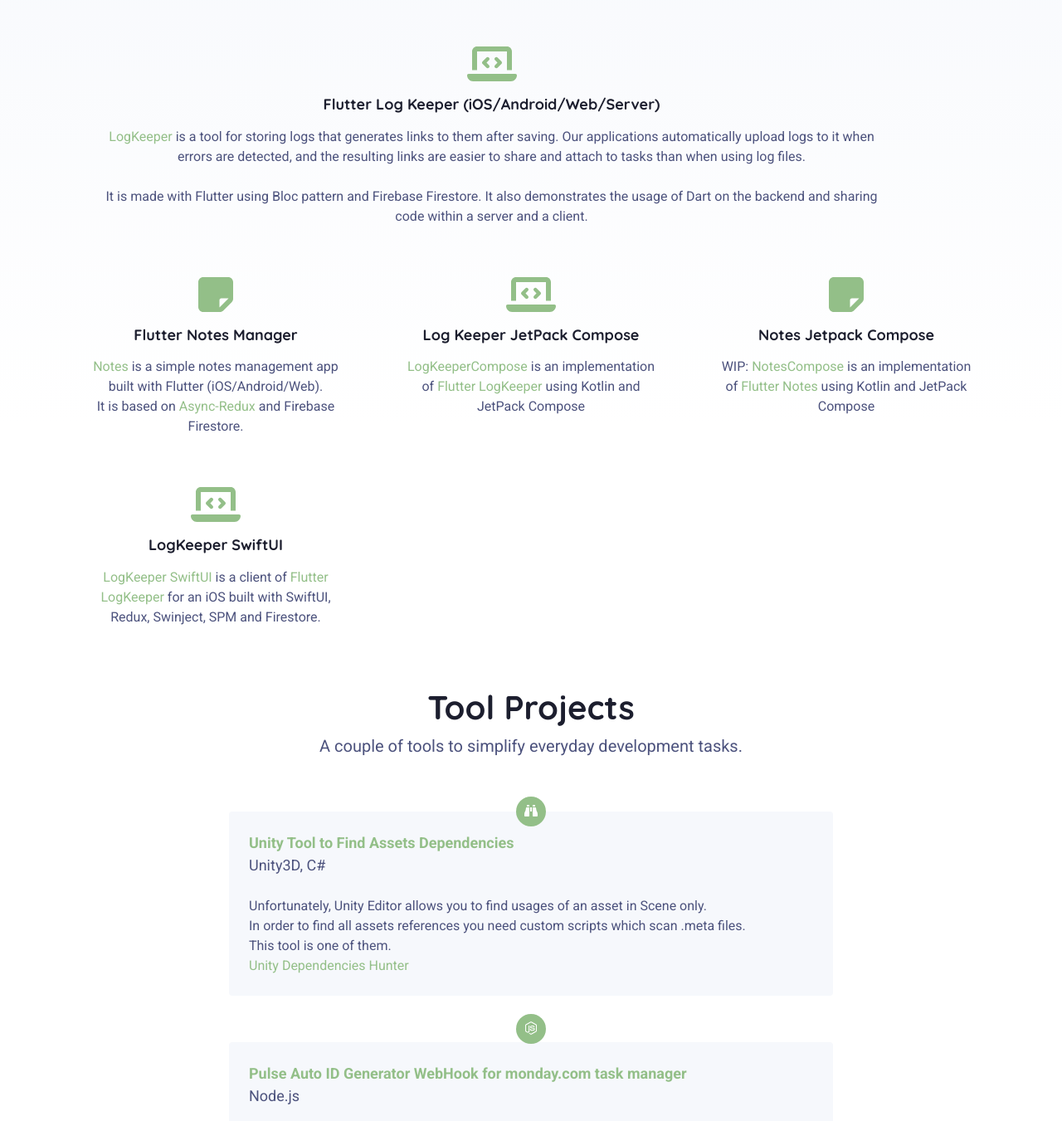
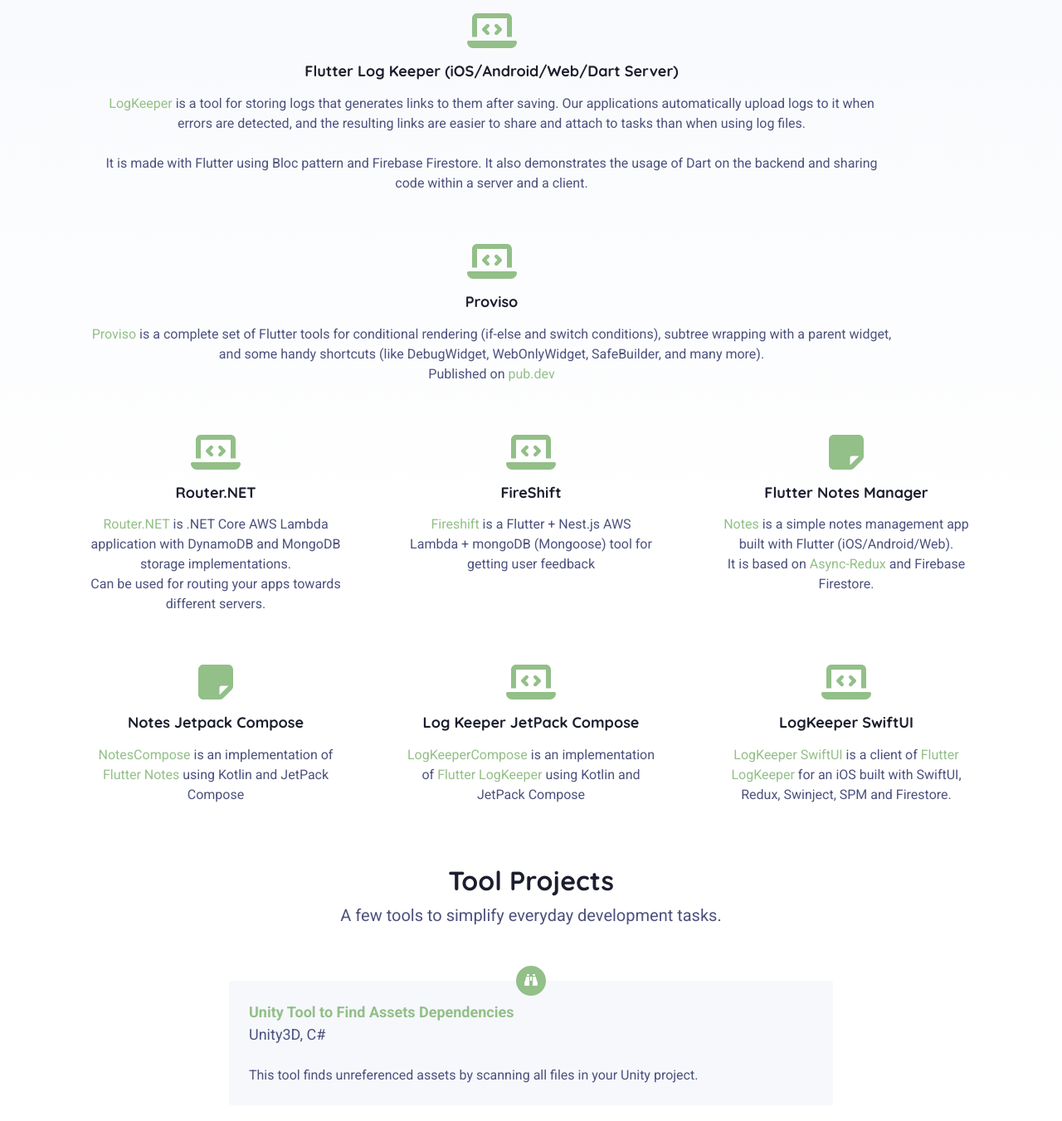
Before and after one commit to AlexeyPerov/AlexeyPerov.github.io, a plain HTML site: page index.html in a window 1280 px wide. Shown: the part 396-1747 px from the top of the page at 83% size. Drawn offline with Linux system fonts and the light colour scheme.

Commit message:
Projects data updated

```diff
--- a/assets/css/theme.css
+++ b/assets/css/theme.css
@@ -1716,7 +1716,7 @@ a.theme-link:hover {
 }
 
 .section-heading {
-    font-size: 2.5rem
+    font-size: 2rem
 }
 
 .section-intro {
--- a/index.html
+++ b/index.html
@@ -29,21 +29,60 @@
 
     <section id="samples-section" class="samples-section theme-bg-light-gradient">
 	    <div class="container py-5">
-		    <h2 class="section-heading text-center mb-3">Sample Projects</h2>
-		    <div class="section-intro single-col-max mx-auto text-center mb-5">Here you can find sample apps and tools related to iOS, Android, and Unity. Within samples, there are currently two types of projects: a Log Keeper and a Notes Manager built upon different technologies and patterns </div>
+		    <h2 class="section-heading text-center mb-3">Here is the summary of my Github account</h2>
+		    <div class="section-intro single-col-max mx-auto text-center mb-5">Apps here are mostly related to .NET, Unity, Node.js, and Flutter. Feel free to use them, report issues, and contribute. All projects are of MIT or BSD-3-Clause licenses.</div>
 		    <div class="row text-center">
 
 			    <div class="item col-18 col-md-16 col-lg-11">
 				    <div class="item-inner p-3 p-lg-4">
 					    <div class="item-header mb-3">
 						    <div class="item-icon"><a href="https://github.com/AlexeyPerov/Flutter-Log-Keeper-Tool"><i class="fas fa-laptop-code" aria-hidden="true"></i></a></div>
-						    <h3 class="item-heading">Flutter Log Keeper (iOS/Android/Web/Server)</h3>
+						    <h3 class="item-heading">Flutter Log Keeper (iOS/Android/Web/Dart Server)</h3>
 					    </div>
 					    <div class="item-desc">
 							<a href="https://github.com/AlexeyPerov/Flutter-Log-Keeper-Tool">LogKeeper</a> is a tool for storing logs that generates links to them after saving.
 							Our applications automatically upload logs to it when errors are detected, and the resulting links are easier to share and attach to tasks than when using log files.
 							</br></br>It is made with Flutter using Bloc pattern and Firebase Firestore.
 							It also demonstrates the usage of Dart on the backend and sharing code within a server and a client.
+					    </div>
+				    </div>
+			    </div>
+
+				<div class="item col-18 col-md-16 col-lg-11">
+					<div class="item-inner p-3 p-lg-4">
+						<div class="item-header mb-3">
+							<div class="item-icon"><a href="https://github.com/AlexeyPerov/proviso"><i class="fas fa-laptop-code" aria-hidden="true"></i></a></div>
+							<h3 class="item-heading">Proviso</h3>
+						</div>
+						<div class="item-desc">
+							<a href="https://github.com/AlexeyPerov/proviso">Proviso</a> is a complete set of Flutter tools for conditional rendering (if-else and switch conditions),
+							subtree wrapping with a parent widget, and some handy shortcuts (like DebugWidget, WebOnlyWidget, SafeBuilder, and many more).</br>
+							Published on <a href="https://pub.dev/packages/proviso">pub.dev</a>
+						</div>
+					</div>
+				</div>
+
+				<div class="item col-12 col-md-6 col-lg-4">
+					<div class="item-inner p-3 p-lg-4">
+						<div class="item-header mb-3">
+							<div class="item-icon"><a href="https://github.com/AlexeyPerov/Router.NET"><i class="fas fa-laptop-code" aria-hidden="true"></i></a></div>
+							<h3 class="item-heading">Router.NET</h3>
+						</div>
+						<div class="item-desc">
+							<a href="https://github.com/AlexeyPerov/Router.NET">Router.NET</a> is .NET Core AWS Lambda application with DynamoDB and MongoDB storage implementations.</br>
+							Can be used for routing your apps towards different servers.
+						</div>
+					</div>
+				</div>
+
+				<div class="item col-12 col-md-6 col-lg-4">
+					<div class="item-inner p-3 p-lg-4">
+						<div class="item-header mb-3">
+							<div class="item-icon"><a href="https://github.com/AlexeyPerov/FireShift"><i class="fas fa-laptop-code" aria-hidden="true"></i></a></div>
+							<h3 class="item-heading">FireShift</h3>
+						</div>
+						<div class="item-desc">
+							<a href="https://github.com/AlexeyPerov/FireShift">Fireshift</a> is a Flutter + Nest.js AWS Lambda + mongoDB (Mongoose) tool for getting user feedback
 						</div>
 					</div>
 				</div>
@@ -63,23 +102,24 @@
 			    <div class="item col-12 col-md-6 col-lg-4">
 				    <div class="item-inner p-3 p-lg-4">
 					    <div class="item-header mb-3">
+						    <div class="item-icon"><a href="https://github.com/AlexeyPerov/NotesCompose"><i class="fa fa-sticky-note" aria-hidden="true"></i></a></div>
+						    <h3 class="item-heading">Notes Jetpack Compose</h3>
+					    </div>
+					    <div class="item-desc">
+							<a href="https://github.com/AlexeyPerov/NotesCompose">NotesCompose</a> is an implementation of <a href="https://github.com/AlexeyPerov/Flutter-Notes">Flutter Notes</a>
+							using Kotlin and JetPack Compose
+					    </div>
+				    </div>
+			    </div>
+
+				<div class="item col-12 col-md-6 col-lg-4">
+					<div class="item-inner p-3 p-lg-4">
+						<div class="item-header mb-3">
 							<div class="item-icon"><a href="https://github.com/AlexeyPerov/LogKeeper-JetPackCompose"><i class="fas fa-laptop-code" aria-hidden="true"></i></a></div>
 							<h3 class="item-heading">Log Keeper JetPack Compose</h3>
 						</div>
 						<div class="item-desc">
 							<a href="https://github.com/AlexeyPerov/LogKeeper-JetPackCompose">LogKeeperCompose</a> is an implementation of <a href="https://github.com/AlexeyPerov/Flutter-Log-Keeper-Tool">Flutter LogKeeper</a>
-							using Kotlin and JetPack Compose
-					    </div>
-				    </div>
-			    </div>
-			    <div class="item col-12 col-md-6 col-lg-4">
-				    <div class="item-inner p-3 p-lg-4">
-					    <div class="item-header mb-3">
-						    <div class="item-icon"><a href="https://github.com/AlexeyPerov/NotesCompose"><i class="fa fa-sticky-note" aria-hidden="true"></i></a></div>
-						    <h3 class="item-heading">Notes Jetpack Compose</h3>
-					    </div>
-					    <div class="item-desc">
-							WIP: <a href="https://github.com/AlexeyPerov/NotesCompose">NotesCompose</a> is an implementation of <a href="https://github.com/AlexeyPerov/Flutter-Notes">Flutter Notes</a>
 							using Kotlin and JetPack Compose
 						</div>
 					</div>
@@ -103,7 +143,7 @@
     <section id="tools-section" class="tools-section">
 	    <div class="container">
 		    <h2 class="section-heading text-center">Tool Projects</h2>
-		    <div class="section-intro text-center single-col-max mx-auto mb-5">A couple of tools to simplify everyday development tasks.</div>
+		    <div class="section-intro text-center single-col-max mx-auto mb-5">A few tools to simplify everyday development tasks.</div>
 		    <div class="row justify-content-center">
 			    <div class="item col-12 col-lg-8 p-3 mb-4">
 				    <div class="item-inner theme-bg-light rounded p-4">
@@ -113,10 +153,7 @@
 								<div class="source-name">Unity3D, C#</div>
 						    </div>
 				        </div>
-						<div class="item-desc"></br>Unfortunately, Unity Editor allows you to find usages of an asset in Scene only.</br>
-							In order to find all assets references you need custom scripts which scan .meta files.</br>
-							This tool is one of them.</br>
-							<a href="https://github.com/AlexeyPerov/Unity-Dependencies-Hunter">Unity Dependencies Hunter</a>
+						<div class="item-desc"></br>This tool finds unreferenced assets by scanning all files in your Unity project.</br>
 						</div>
 				        <div class="icon-holder"><i class="fa fa-binoculars"></i></div>
 				    </div>
@@ -129,7 +166,7 @@
 								<div class="source-name">Node.js</div>
 						    </div>
 				        </div>
-						<div class="item-desc"></div></br><a href="https://monday.com/">monday.com</a> lacks a feature of custom pulse id generation. See <a href="https://community.monday.com/t/custom-numbering-of-pulses/855/35">feature request</a></br>
+						<div class="item-desc"></div></br><a href="https://monday.com/">monday.com</a> lacks a feature of custom pulse id generation. See <a href="https://community.monday.com/t/custom-numbering-of-pulses/855/35">feature request</a>.</br>
 							Until the functionality is implemented, we use <a href="https://github.com/AlexeyPerov/Monday.com-Auto-ID-generator">this WebHook tool</a> based on Firebase, AWS Lambda and Node.js
 						</div>
 				         <div class="icon-holder"><i class="fab fa-node-js"></i></div>
```
Lines whose indentation alone changed are shown as unchanged.
